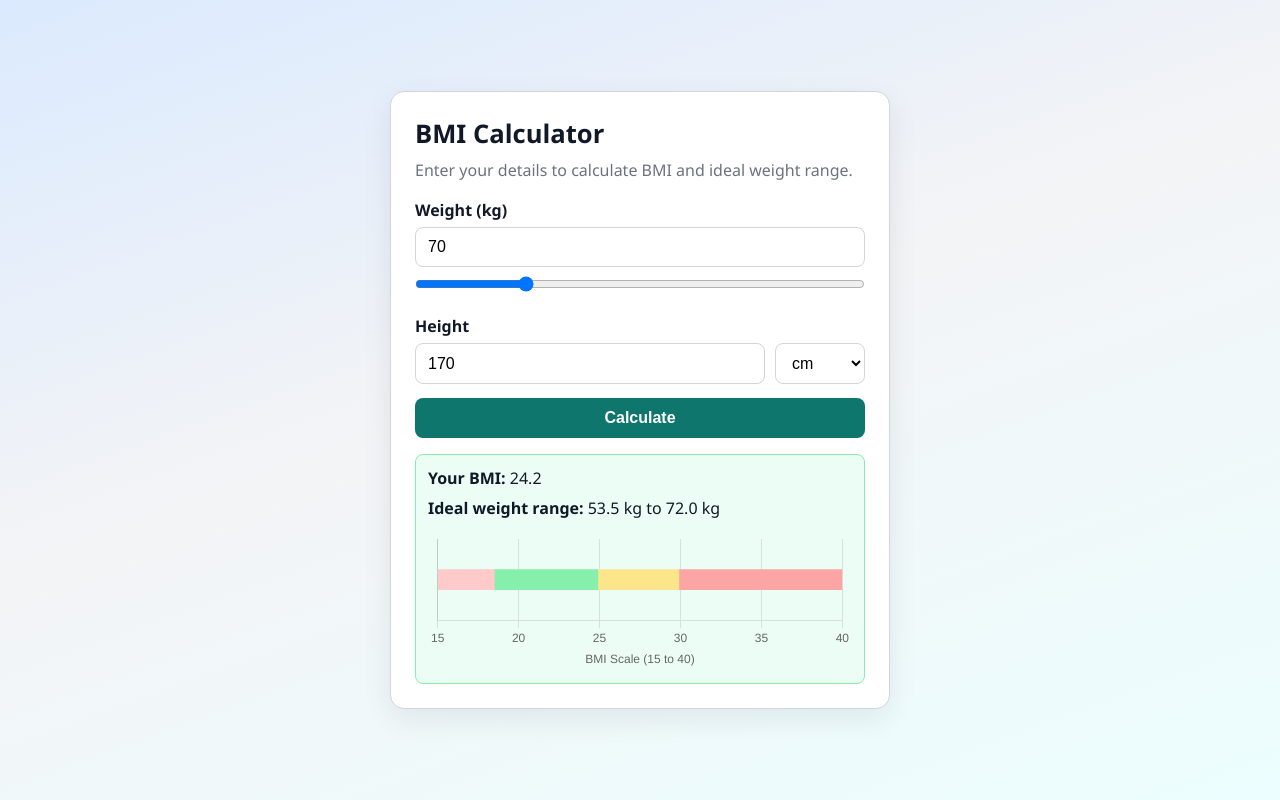
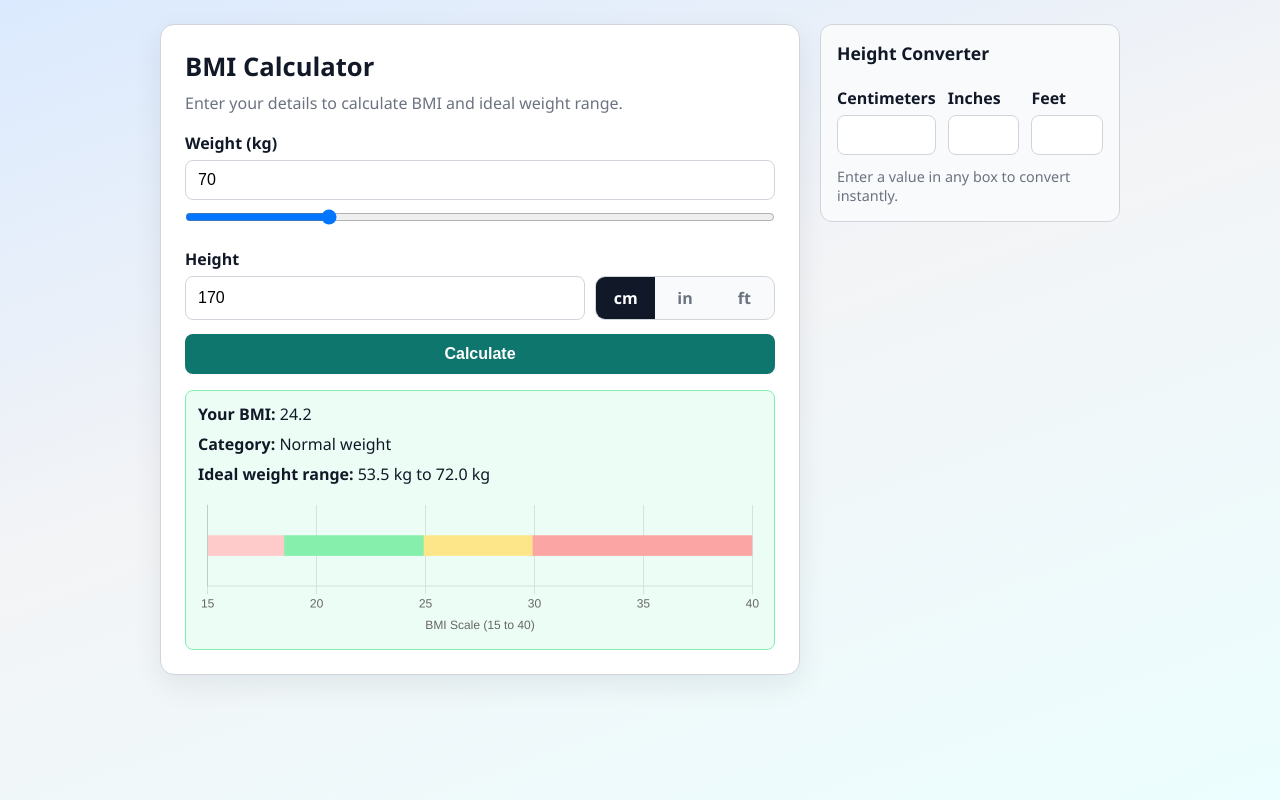
Before and after one commit to AdvaitV1710/Demo_BMI_Calculator, a FastAPI app: page / in a window 1280 px wide. Run offline with FastAPI, Linux system fonts and the light colour scheme; some libraries are stand-ins or nearby versions.

Commit message:
Added convertors

```diff
--- a/app/main.py
+++ b/app/main.py
@@ -3,7 +3,7 @@ from fastapi.responses import HTMLResponse
 from fastapi.staticfiles import StaticFiles
 from fastapi.templating import Jinja2Templates
 
-from bmi_core import calculate_bmi, ideal_weight_range
+from bmi_core import bmi_category, calculate_bmi, ideal_weight_range
 
 app = FastAPI(title="BMI Calculator")
 
@@ -31,10 +31,12 @@ def build_result(
 
         bmi = calculate_bmi(weight_kg, height_cm)
         ideal_min, ideal_max = ideal_weight_range(height_cm)
+        category = bmi_category(bmi)
 
         return (
             {
                 "bmi": f"{bmi:.1f}",
+                "category": category,
                 "ideal_min": f"{ideal_min:.1f}",
                 "ideal_max": f"{ideal_max:.1f}",
             },
--- a/app/static/style.css
+++ b/app/static/style.css
@@ -19,17 +19,26 @@
 body {
   margin: 0;
   min-height: 100vh;
-  display: grid;
-  place-items: center;
+  display: flex;
+  justify-content: center;
+  align-items: flex-start;
   padding: 24px;
   font-family: Segoe UI, Tahoma, Geneva, Verdana, sans-serif;
   background: linear-gradient(160deg, #dbeafe 0%, #f3f4f6 45%, #ecfeff 100%);
   color: var(--text);
 }
 
+.layout {
+  width: min(100%, 960px);
+  display: grid;
+  grid-template-columns: minmax(320px, 1fr) 300px;
+  gap: 20px;
+  align-items: start;
+}
+
 .card {
   width: 100%;
-  max-width: 500px;
+  max-width: none;
   background: var(--card);
   border: 1px solid var(--border);
   border-radius: 14px;
@@ -76,8 +85,45 @@ input[type="range"] {
 
 .height-row {
   display: grid;
-  grid-template-columns: 1fr 90px;
+  grid-template-columns: 1fr 180px;
   gap: 10px;
+}
+
+.unit-toggle {
+  display: grid;
+  grid-template-columns: repeat(3, 1fr);
+  border: 1px solid var(--border);
+  border-radius: 10px;
+  overflow: hidden;
+  background: #f9fafb;
+  align-items: center;
+}
+
+.unit-toggle input {
+  position: absolute;
+  opacity: 0;
+  pointer-events: none;
+  width: 1px;
+  height: 1px;
+  margin: 0;
+  appearance: none;
+}
+
+.unit-toggle label {
+  display: flex;
+  align-items: center;
+  justify-content: center;
+  margin: 0;
+  padding: 10px 0;
+  text-align: center;
+  font-weight: 600;
+  cursor: pointer;
+  color: var(--muted);
+}
+
+.unit-toggle input:checked + label {
+  background: #111827;
+  color: #fff;
 }
 
 button {
@@ -131,3 +177,56 @@ button:hover {
   margin-top: 12px;
   height: 140px;
 }
+
+.chart-wrap canvas {
+  width: 100% !important;
+  height: 100% !important;
+  image-rendering: auto;
+}
+
+.converter {
+  align-self: start;
+  border: 1px solid var(--border);
+  border-radius: 12px;
+  padding: 16px;
+  background: #f9fafb;
+}
+
+.converter h2 {
+  margin: 0 0 12px;
+  font-size: 1.1rem;
+}
+
+.converter-grid {
+  display: grid;
+  grid-template-columns: repeat(3, 1fr);
+  gap: 12px;
+}
+
+.converter-grid label {
+  margin-bottom: 6px;
+}
+
+.converter-note {
+  margin: 12px 0 0;
+  font-size: 0.9rem;
+  color: var(--muted);
+}
+
+@media (max-width: 640px) {
+  body {
+    align-items: stretch;
+  }
+
+  .layout {
+    grid-template-columns: 1fr;
+  }
+
+  .height-row {
+    grid-template-columns: 1fr;
+  }
+
+  .converter-grid {
+    grid-template-columns: 1fr;
+  }
+}
--- a/app/templates/index.html
+++ b/app/templates/index.html
@@ -9,6 +9,7 @@
   <script src="https://cdn.jsdelivr.net/npm/chart.js@4.4.3/dist/chart.umd.min.js"></script>
 </head>
 <body>
+  <div class="layout">
     <main class="card">
       <h1>BMI Calculator</h1>
       <p>Enter your details to calculate BMI and ideal weight range.</p>
@@ -58,11 +59,47 @@
             value="{{ height }}"
             required
           />
-        <select id="height_unit" name="height_unit" aria-label="Height unit">
-          <option value="cm" {% if height_unit == "cm" %}selected{% endif %}>cm</option>
-          <option value="in" {% if height_unit == "in" %}selected{% endif %}>in</option>
-          <option value="ft" {% if height_unit == "ft" %}selected{% endif %}>ft</option>
-        </select>
+          <div class="unit-toggle" role="group" aria-label="Height unit">
+            <input
+              type="radio"
+              id="unit-cm"
+              name="height_unit"
+              value="cm"
+              {% if height_unit == "cm" %}checked{% endif %}
+              hx-post="/calculate"
+              hx-target="#result"
+              hx-swap="innerHTML"
+              hx-include="#bmi-form"
+              hx-trigger="change delay:120ms"
+            />
+            <label for="unit-cm">cm</label>
+            <input
+              type="radio"
+              id="unit-in"
+              name="height_unit"
+              value="in"
+              {% if height_unit == "in" %}checked{% endif %}
+              hx-post="/calculate"
+              hx-target="#result"
+              hx-swap="innerHTML"
+              hx-include="#bmi-form"
+              hx-trigger="change delay:120ms"
+            />
+            <label for="unit-in">in</label>
+            <input
+              type="radio"
+              id="unit-ft"
+              name="height_unit"
+              value="ft"
+              {% if height_unit == "ft" %}checked{% endif %}
+              hx-post="/calculate"
+              hx-target="#result"
+              hx-swap="innerHTML"
+              hx-include="#bmi-form"
+              hx-trigger="change delay:120ms"
+            />
+            <label for="unit-ft">ft</label>
+          </div>
         </div>
 
         <button type="submit">Calculate</button>
@@ -72,6 +109,26 @@
         {% include "partials/result.html" %}
       </div>
     </main>
+
+    <aside class="converter">
+      <h2>Height Converter</h2>
+      <div class="converter-grid">
+        <div>
+          <label for="conv-cm">Centimeters</label>
+          <input id="conv-cm" type="number" min="0" step="0.1" />
+        </div>
+        <div>
+          <label for="conv-in">Inches</label>
+          <input id="conv-in" type="number" min="0" step="0.1" />
+        </div>
+        <div>
+          <label for="conv-ft">Feet</label>
+          <input id="conv-ft" type="number" min="0" step="0.01" />
+        </div>
+      </div>
+      <p class="converter-note">Enter a value in any box to convert instantly.</p>
+    </aside>
+  </div>
 
   <script>
     let bmiChart = null;
@@ -174,6 +231,7 @@
         options: {
           responsive: true,
           maintainAspectRatio: false,
+          devicePixelRatio: 2,
           plugins: {
             legend: { display: false },
             tooltip: {
@@ -211,9 +269,51 @@
       });
     }
 
+    function setupConverter() {
+      const cmInput = document.getElementById("conv-cm");
+      const inInput = document.getElementById("conv-in");
+      const ftInput = document.getElementById("conv-ft");
+
+      if (!cmInput || !inInput || !ftInput) {
+        return;
+      }
+
+      const updateFromCm = (value) => {
+        const cm = parseFloat(value);
+        if (Number.isNaN(cm)) {
+          return;
+        }
+        inInput.value = (cm / 2.54).toFixed(2);
+        ftInput.value = (cm / 30.48).toFixed(3);
+      };
+
+      const updateFromIn = (value) => {
+        const inches = parseFloat(value);
+        if (Number.isNaN(inches)) {
+          return;
+        }
+        cmInput.value = (inches * 2.54).toFixed(2);
+        ftInput.value = (inches / 12).toFixed(3);
+      };
+
+      const updateFromFt = (value) => {
+        const feet = parseFloat(value);
+        if (Number.isNaN(feet)) {
+          return;
+        }
+        cmInput.value = (feet * 30.48).toFixed(2);
+        inInput.value = (feet * 12).toFixed(2);
+      };
+
+      cmInput.addEventListener("input", (event) => updateFromCm(event.target.value));
+      inInput.addEventListener("input", (event) => updateFromIn(event.target.value));
+      ftInput.addEventListener("input", (event) => updateFromFt(event.target.value));
+    }
+
     document.addEventListener("DOMContentLoaded", () => {
       syncWeightControls();
       renderBmiChart();
+      setupConverter();
     });
 
     document.body.addEventListener("htmx:afterSwap", (event) => {
--- a/app/templates/partials/result.html
+++ b/app/templates/partials/result.html
@@ -5,6 +5,7 @@
 {% if result %}
 <section class="message success" data-bmi="{{ result.bmi }}">
   <p><strong>Your BMI:</strong> {{ result.bmi }}</p>
+  <p><strong>Category:</strong> {{ result.category }}</p>
   <p>
     <strong>Ideal weight range:</strong>
     {{ result.ideal_min }} kg to {{ result.ideal_max }} kg
```
Also changed, not shown: bmi_core.py (+11 -0 lines), README.md. Lines whose indentation alone changed are shown as unchanged.
